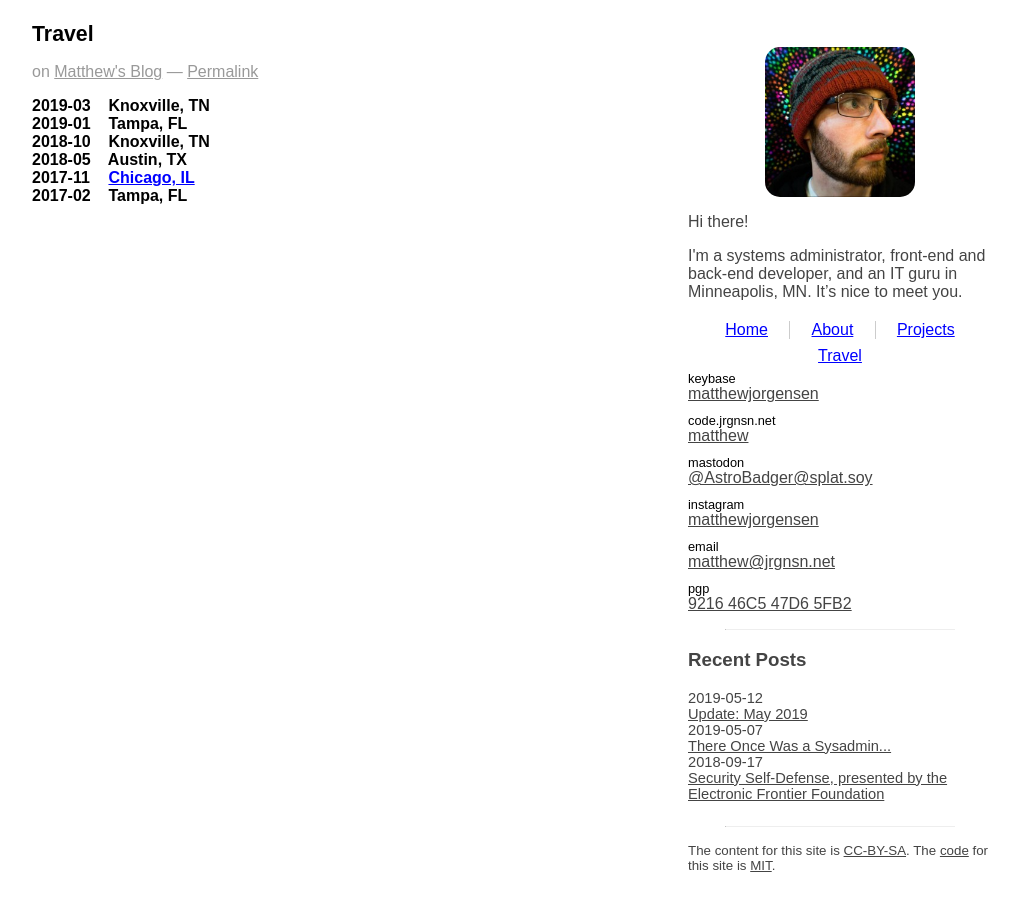
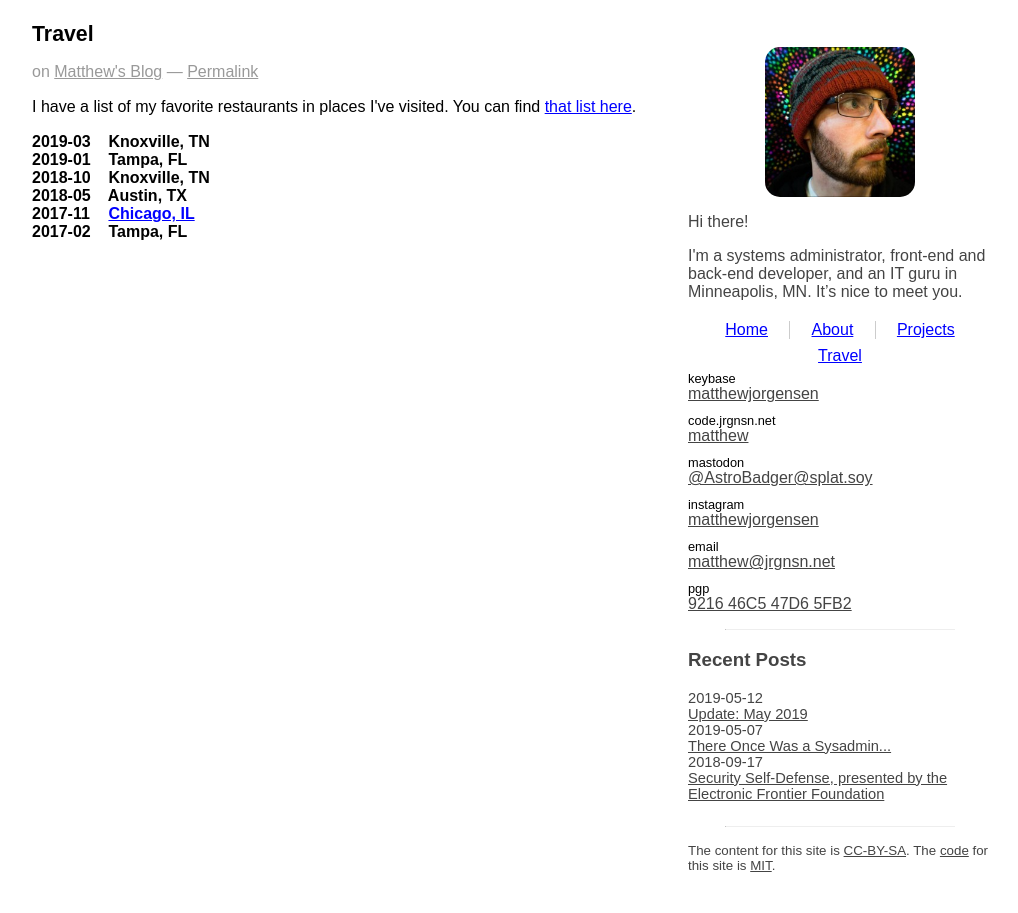
Before and after one commit to prplecake/jrgnsn.net, a Jekyll site: the page built from travel.html, in a window 1280 px wide. Shown: the whole page, without its empty margins (128-1146 px from the left). Built offline with Jekyll 4.4.1, drawn with Linux system fonts in a browser that asks for light colours.

Commit message:
Add link to travel food list

```diff
--- a/travel.html
+++ b/travel.html
@@ -3,6 +3,9 @@ layout: page
 title: Travel
 permalink: /travel/
 ---
+
+<p>I have a list of my favorite restaurants in places I've visited. You
+    can find <a href="food/">that list here</a>.</p>
 
 {% assign travel = site.travel | sort: '_date' | reverse %}
 {% for trip in travel %}
```
